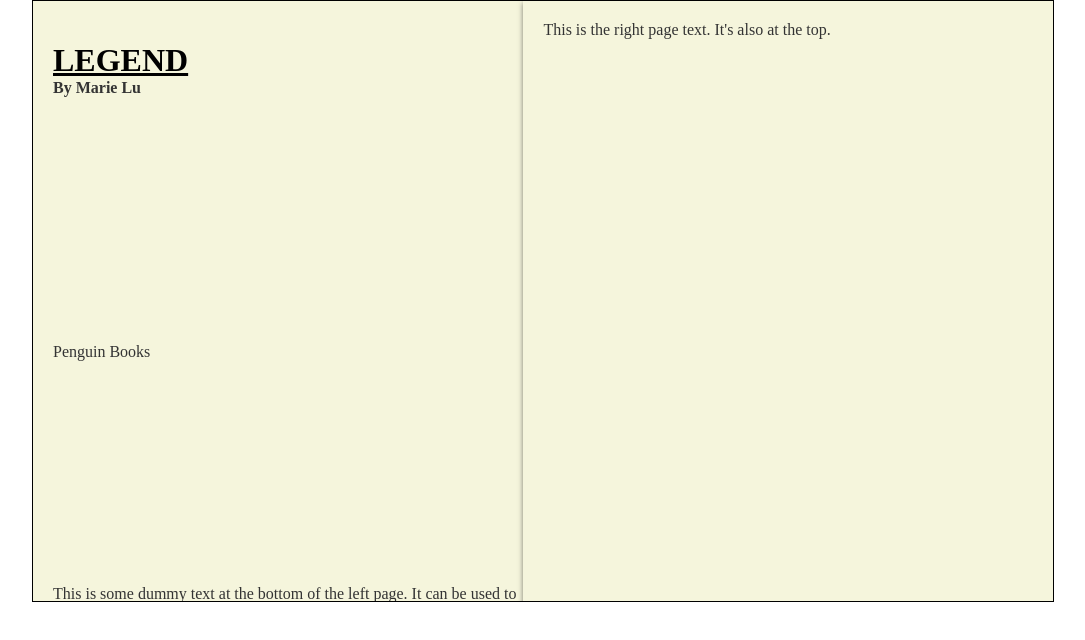
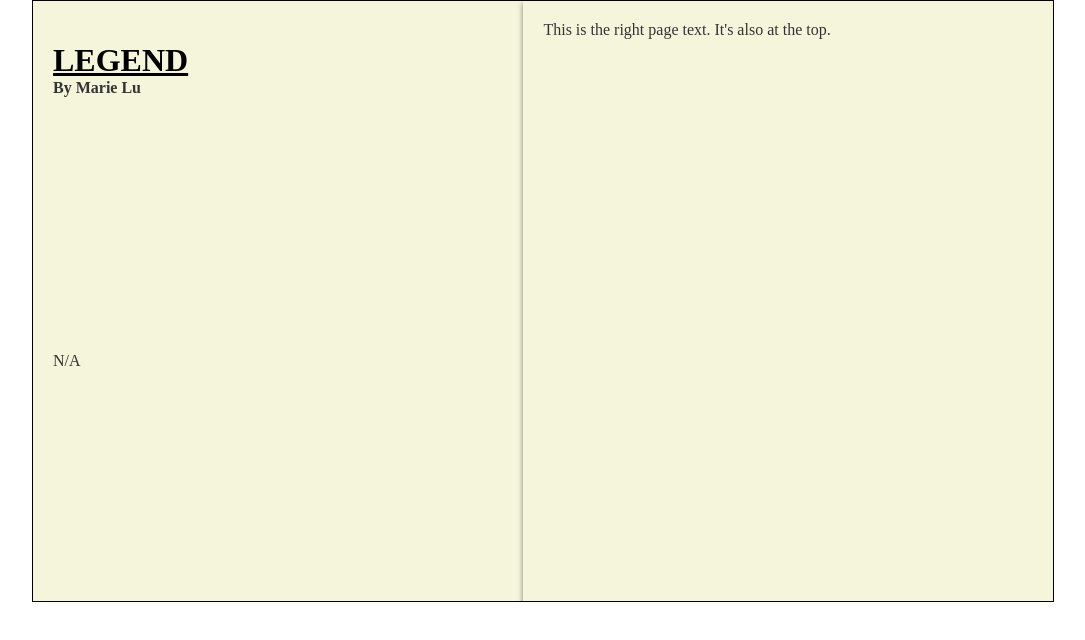
Before and after one commit to chessmano/chessmano.co.uk, a plain HTML site: page index.html in a window 1280 px wide. Shown: the whole page, without its empty margins (97-1182 px from the left). Drawn offline with Linux system fonts and the light colour scheme.

Commit message:
Update index.html

```diff
--- a/index.html
+++ b/index.html
@@ -76,7 +76,6 @@
         /* Centered text styles */
         .centered-text {
             text-align: center;
-        }
 
         .top-text {
             vertical-align: top;
@@ -90,8 +89,8 @@
             <div class="page page-left">
                 <h1 class="top-text"><u>LEGEND</u><br>
                 <p>By Marie Lu</p></h1>
-                <p class="top-text">Penguin Books</p>
-                <p>This is some dummy text at the bottom of the left page. It can be used to provide additional content or information.</p>
+                <p class="top-text">N/A</p>
+                <p>Penguin Books</p>
             </div>
             <div class="page page-right">
                 <p class="top-text">This is the right page text. It's also at the top.</p>
```
